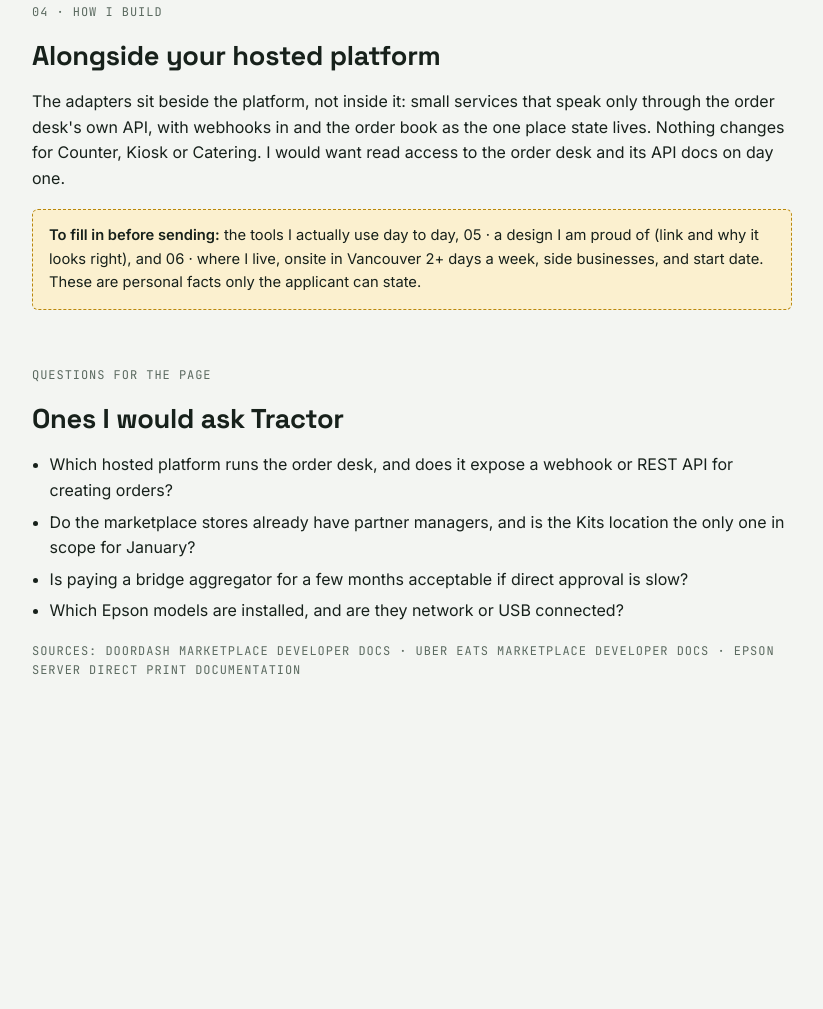
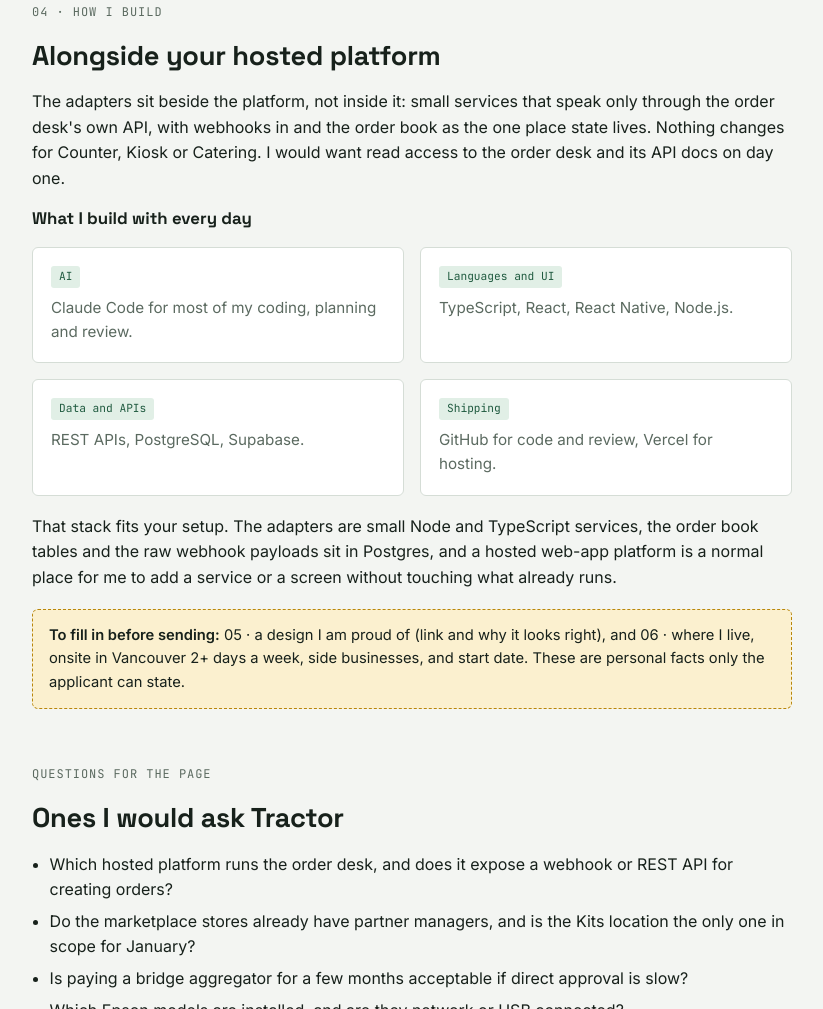
Before and after one commit to tacworkhome/tractor-order-book, a plain HTML site: page index.html in a window 1280 px wide. Shown: the part 7508-8517 px from the top of the page, without its empty margins (228-1051 px from the left). Before the commit the page ends 8292 px from the top, so only its background shows below. Drawn offline with Linux system fonts and the light colour scheme.

Commit message:
Add tools section
Co-Authored-By: Claude Sonnet 5.5 <noreply@anthropic.com>

```diff
--- a/index.html
+++ b/index.html
@@ -287,7 +287,15 @@ a{color:var(--green)}
   <span class="eyebrow">04 · How I build</span>
   <h2>Alongside your hosted platform</h2>
   <p>The adapters sit beside the platform, not inside it: small services that speak only through the order desk's own API, with webhooks in and the order book as the one place state lives. Nothing changes for Counter, Kiosk or Catering. I would want read access to the order desk and its API docs on day one.</p>
-  <div class="todo"><b>To fill in before sending:</b> the tools I actually use day to day, 05 · a design I am proud of (link and why it looks right), and 06 · where I live, onsite in Vancouver 2+ days a week, side businesses, and start date. These are personal facts only the applicant can state.</div>
+  <h3>What I build with every day</h3>
+  <div class="grid2">
+    <div class="card"><span class="tag">AI</span><p>Claude Code for most of my coding, planning and review.</p></div>
+    <div class="card"><span class="tag">Languages and UI</span><p>TypeScript, React, React Native, Node.js.</p></div>
+    <div class="card"><span class="tag">Data and APIs</span><p>REST APIs, PostgreSQL, Supabase.</p></div>
+    <div class="card"><span class="tag">Shipping</span><p>GitHub for code and review, Vercel for hosting.</p></div>
+  </div>
+  <p>That stack fits your setup. The adapters are small Node and TypeScript services, the order book tables and the raw webhook payloads sit in Postgres, and a hosted web-app platform is a normal place for me to add a service or a screen without touching what already runs.</p>
+  <div class="todo"><b>To fill in before sending:</b> 05 · a design I am proud of (link and why it looks right), and 06 · where I live, onsite in Vancouver 2+ days a week, side businesses, and start date. These are personal facts only the applicant can state.</div>
 </section>
 
 <section id="questions">
```
